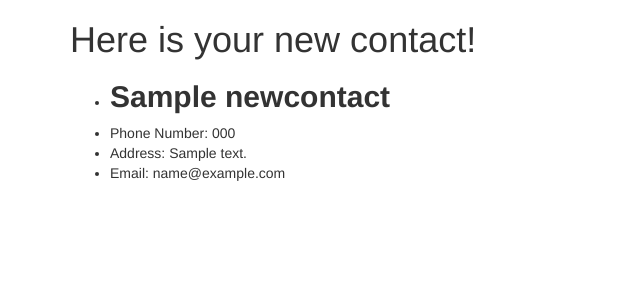
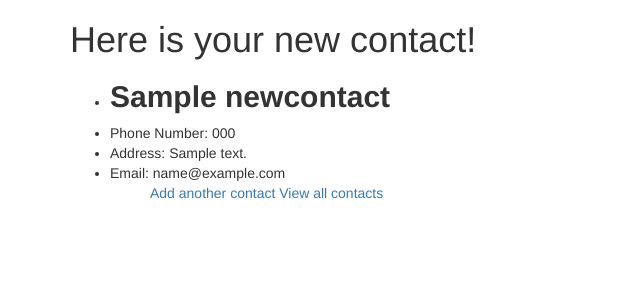
Before and after one commit to imattice/Address_Book, a PHP site: template views/add_confirm.html.twig in a window 1280 px wide. Shown: the top 300 px of the page, without its empty margins (0-640 px from the left). Run offline with PHP 8.4, Linux system fonts and the light colour scheme; the template is opened without the code that fills it: most values are stand-ins (such as "Sample title", 1, 10 or a date in 2020); some libraries are stand-ins or nearby versions.

Commit message:
Add navigation to New Contact Confirmation page

```diff
--- a/views/add_confirm.html.twig
+++ b/views/add_confirm.html.twig
@@ -15,6 +15,8 @@
                 <li>Email: {{newcontact.getEmail}}</li>
             </div>
         <ul>
+            <a href='/add_contact'>Add another contact</a>
+            <a href='/view_all_contacts'>View all contacts</a>
         </div>
     </body>
 </html>
```
